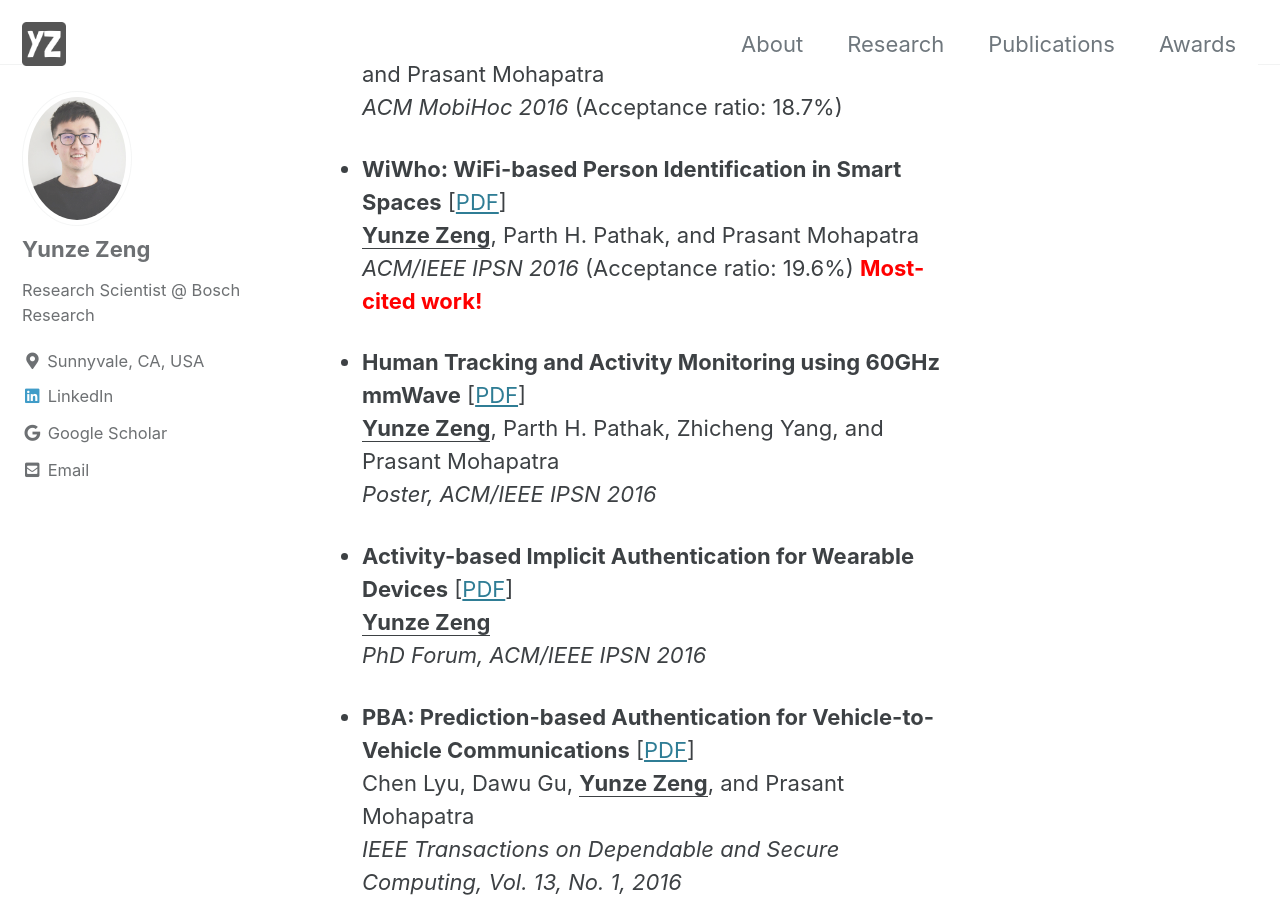
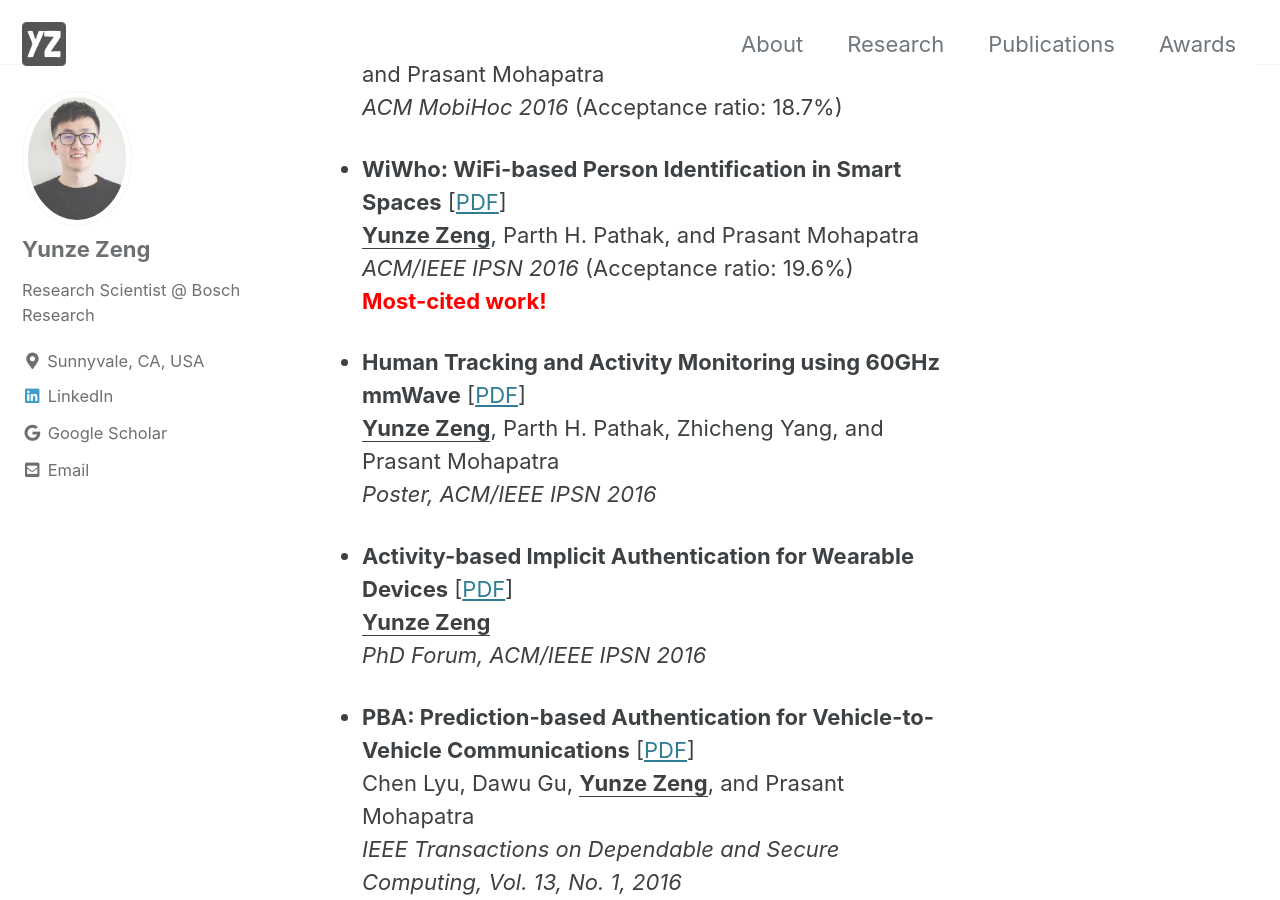
Before and after one commit to yunze/yunze.github.io, a Jekyll site: the page built from index.md, in a window 1280 px wide and 900 px high, scrolled down 2655 px. Built offline with Jekyll 4.4.1, drawn with Linux system fonts in a browser that asks for light colours; cached includes are drawn as plain includes.

```diff
--- a/index.md
+++ b/index.md
@@ -59,7 +59,7 @@ Zhicheng Yang, Parth H. Pathak, **<u>Yunze Zeng</u>**, Xixi Liran, and Prasant M
 
 - **WiWho: WiFi-based Person Identification in Smart Spaces** [[PDF](/assets/pdfs/WiWho_IPSN_2016.pdf)]\
 **<u>Yunze Zeng</u>**, Parth H. Pathak, and Prasant Mohapatra\
-*ACM/IEEE IPSN 2016* (Acceptance ratio: 19.6%)
+*ACM/IEEE IPSN 2016* (Acceptance ratio: 19.6%)\
 <span style="color:red">**Most-cited work!**</span>
 
 - **Human Tracking and Activity Monitoring using 60GHz mmWave** [[PDF](/assets/pdfs/Tracking_IPSN_poster_2016.pdf)]\
```
